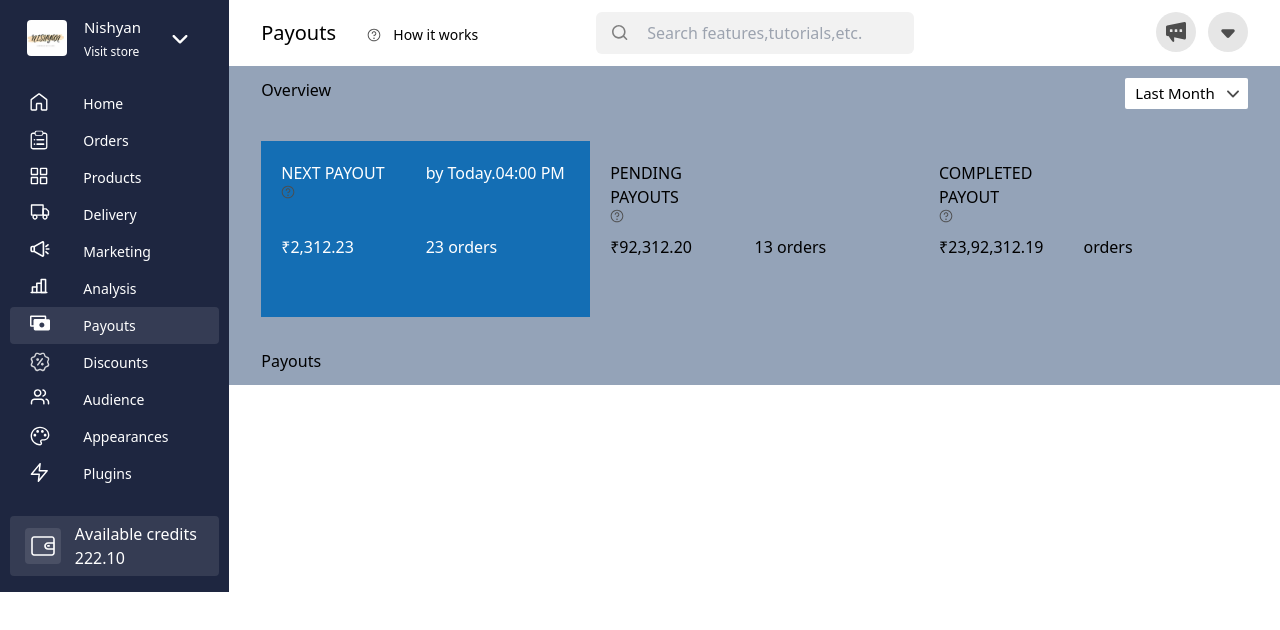
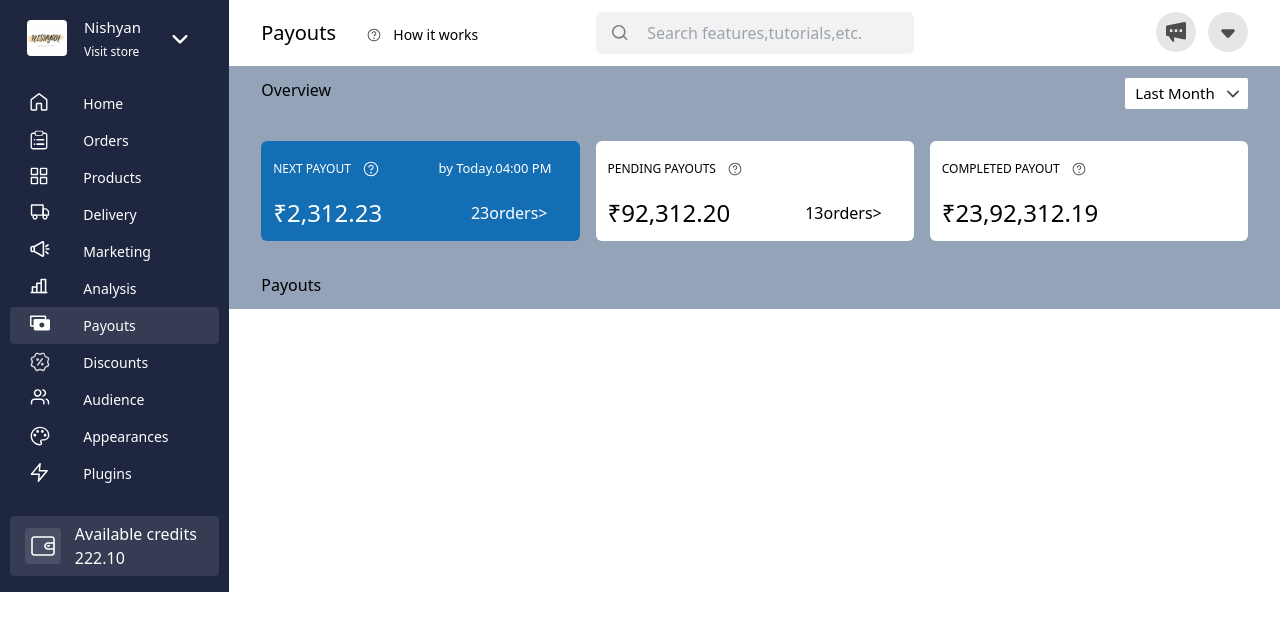
Before and after one commit to sarb001/Pixelperfect-ui, a React (Vite) app: page / in a window 1280 px wide. Shown: the top 630 px of the page. Built offline with nearby package versions, Linux system fonts and the light colour scheme.

Commit message:
cards order logo changed

```diff
--- a/src/components/Images/AllImages.jsx
+++ b/src/components/Images/AllImages.jsx
@@ -179,6 +179,25 @@ export const Questionimg = () => {
     )
 }
 
+export const Whitequestionlogo = () => {
+    return (
+        <>
+            <svg width="16" height="16" viewBox="0 0 16 16" fill="none" xmlns="http://www.w3.org/2000/svg">
+            <g clip-path="url(#clip0_39186_164837)">
+            <path fill-rule="evenodd" clip-rule="evenodd" d="M8.8856 11.6358C8.8856 12.1266 8.48772 12.5245 7.9969 12.5245C7.50609 12.5245 7.1082 12.1266 7.1082 11.6358C7.1082 11.145 7.50609 10.7471 7.9969 10.7471C8.48772 10.7471 8.8856 11.145 8.8856 11.6358Z" fill="white"/>
+            <path fill-rule="evenodd" clip-rule="evenodd" d="M6.99921 3.89508C7.47557 3.69776 7.99975 3.64614 8.50545 3.74673C9.01115 3.84732 9.47567 4.09561 9.84026 4.4602C10.2048 4.82479 10.4531 5.2893 10.5537 5.79501C10.6543 6.30071 10.6027 6.82488 10.4054 7.30124C10.2081 7.7776 9.87392 8.18475 9.44521 8.47121C9.16624 8.65761 8.85538 8.78746 8.53019 8.85542V8.96969C8.53019 9.26425 8.29141 9.50303 7.99685 9.50303C7.7023 9.50303 7.46352 9.26425 7.46352 8.96969V8.37723C7.46352 8.23578 7.51971 8.10012 7.61973 8.0001C7.71975 7.90008 7.85541 7.84389 7.99685 7.84389C8.3015 7.84389 8.5993 7.75356 8.8526 7.58431C9.1059 7.41506 9.30332 7.1745 9.4199 6.89304C9.53648 6.61159 9.56699 6.30189 9.50756 6.0031C9.44812 5.70431 9.30142 5.42986 9.08601 5.21444C8.87059 4.99903 8.59614 4.85233 8.29735 4.7929C7.99856 4.73347 7.68886 4.76397 7.40741 4.88055C7.12596 4.99713 6.8854 5.19456 6.71615 5.44786C6.5469 5.70116 6.45656 5.99896 6.45656 6.3036C6.45656 6.59815 6.21778 6.83693 5.92323 6.83693C5.62867 6.83693 5.38989 6.59815 5.38989 6.3036C5.38989 5.78799 5.54279 5.28396 5.82924 4.85525C6.1157 4.42653 6.52285 4.09239 6.99921 3.89508Z" fill="white"/>
+            <path fill-rule="evenodd" clip-rule="evenodd" d="M7.99687 1.86745C4.60953 1.86745 1.86354 4.61343 1.86354 8.00078C1.86354 11.3881 4.60953 14.1341 7.99687 14.1341C11.3842 14.1341 14.1302 11.3881 14.1302 8.00078C14.1302 4.61343 11.3842 1.86745 7.99687 1.86745ZM0.796875 8.00078C0.796875 4.02433 4.02042 0.800781 7.99687 0.800781C11.9733 0.800781 15.1969 4.02433 15.1969 8.00078C15.1969 11.9772 11.9733 15.2008 7.99687 15.2008C4.02042 15.2008 0.796875 11.9772 0.796875 8.00078Z" fill="white"/>
+            </g>
+            <defs>
+            <clipPath id="clip0_39186_164837">
+            <rect width="16" height="16" fill="white"/>
+            </clipPath>
+            </defs>
+        </svg>
+        </>
+    )
+}
+
 export const Magnifyglassicon = () => {
     return(
         <>
--- a/src/components/Mainview.jsx
+++ b/src/components/Mainview.jsx
@@ -1,4 +1,4 @@
-import { Dropdownimg, Questionimg } from "./Images/AllImages"
+import { Dropdownimg, Questionimg, Whitequestionlogo } from "./Images/AllImages"
 
 
 
@@ -21,7 +21,7 @@ export const Mainview = () => {
 
             </div>
 
-            <div className="grid grid-cols-3">
+            <div className="grid grid-cols-3 gap-4">
                 <CardsLayout />
             </div>
 
@@ -34,9 +34,9 @@ export const Mainview = () => {
 }
 
 export const CardsData = [
-    { text: "NEXT PAYOUT",price  : "₹2,312.23" , orderscount : 23, date : 'by Today.04:00 PM' , bgcolor : '#146EB4' ,color : 'white' },
-    { text: "PENDING PAYOUTS",price  : "₹92,312.20" , orderscount : 13,},
-    { text: "COMPLETED PAYOUT",price  : "₹23,92,312.19" },
+    { text: "NEXT PAYOUT",price  : "₹2,312.23" , orderscount : '23orders' ,  date : 'by Today.04:00 PM' , bgcolor : '#146EB4' ,color : 'white' },
+    { text: "PENDING PAYOUTS",price  : "₹92,312.20" , orderscount : '13orders' , bgcolor : 'white' ,color : 'black' },
+    { text: "COMPLETED PAYOUT",price  : "₹23,92,312.19"  , bgcolor : 'white' ,color : 'black', },
 ]
 
 
@@ -46,16 +46,23 @@ export const CardsLayout = () => {
 
             {CardsData?.map(i => {
                 return (
-                    <div key = {i?.text} className="grid grid-rows-2 gap-3 p-5" style = {{backgroundColor : `${i?.bgcolor}` ,color : `${i?.color}` }}>
+                    <div key = {i?.text} className="grid grid-rows-2 gap-3 p-3  rounded-md " style = {{backgroundColor : `${i?.bgcolor}` ,color : `${i?.color}` }}>
 
                         <div className="grid grid-cols-2 justify-between">
-                          <div>  {i?.text}  <Questionimg /> </div>
-                          <div>    {i?.date}  </div>
+
+                         <div className="flex items-center gap-3">
+                           <div className="text-[12px] flex items-center ">  {i?.text} </div>
+                           <div>
+                                 {i?.color === 'white' ? <Whitequestionlogo /> : <Questionimg /> }
+                            </div>
+                         </div>
+
+                          <div className="flex items-center justify-end pr-4 text-[13px]">    {i?.date}  </div>
                         </div>
 
-                        <div className="grid grid-cols-2 justify-between">
-                          <div>  {i?.price} </div>
-                          <div>   {i?.orderscount} orders </div>
+                        <div className="grid grid-cols-2 justify-between items-center">
+                          <div className="text-2xl">  {i?.price} </div>
+                          <div className="flex justify-end items-center pr-5"> {i?.orderscount ? `${i?.orderscount}>` : ""}  </div>
                         </div>
 
                     </div>
```
